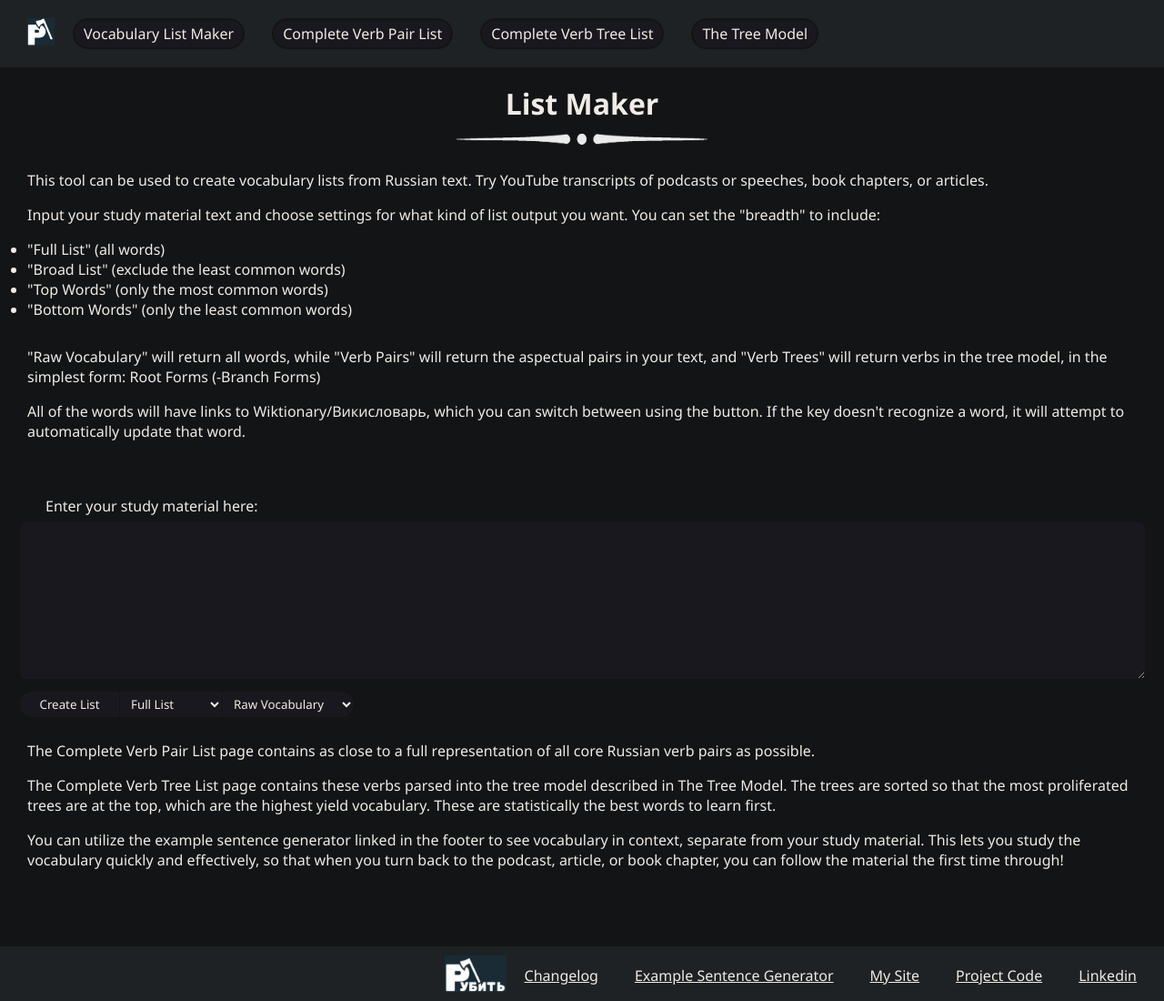
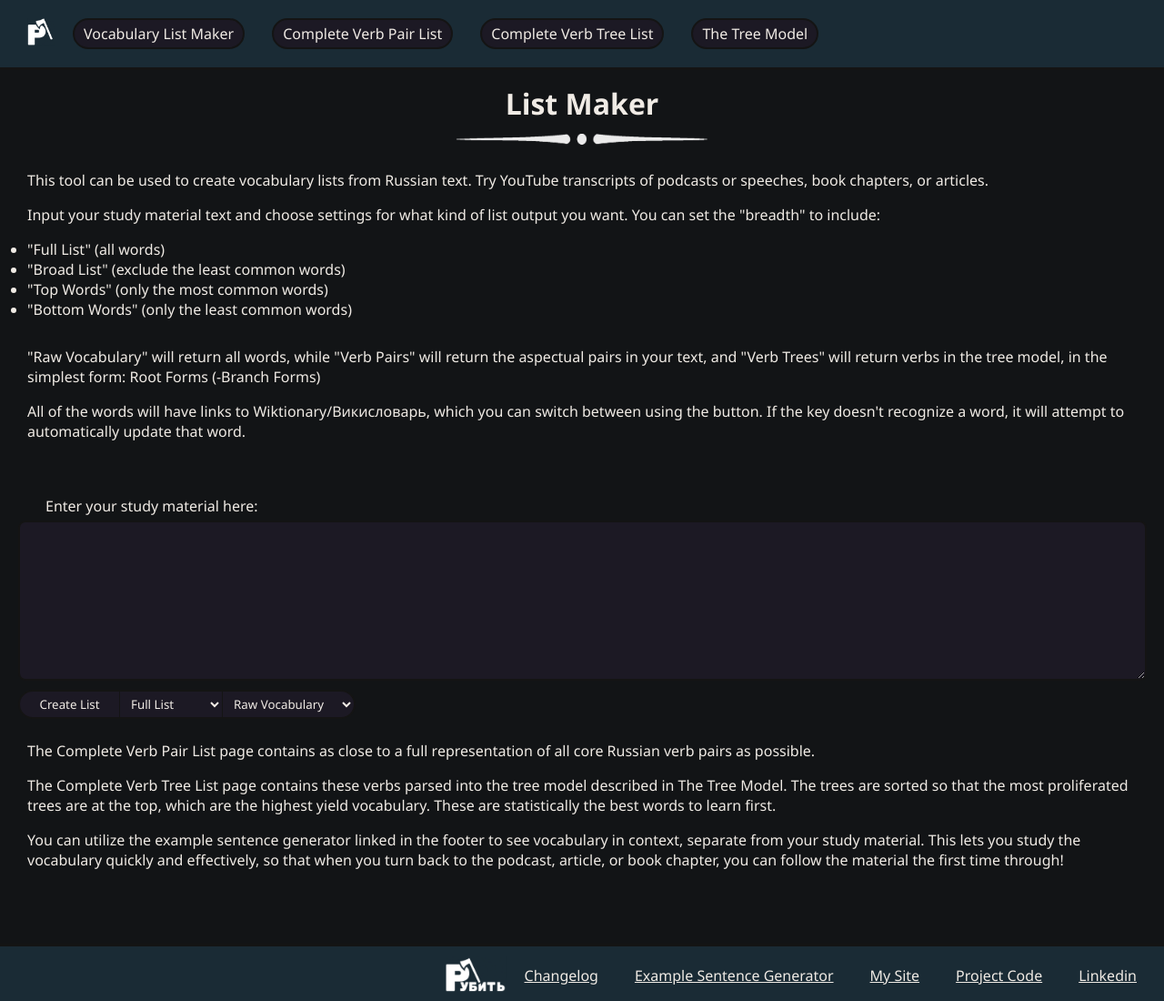
Before and after one commit to Noah3141/RussianVocabularyLister, a Flask app: page /rubit in a window 1280 px wide. Shown: the whole page at 91% size. Run offline with Flask 2, Linux system fonts and the light colour scheme; some libraries are stand-ins or nearby versions.

Commit message:
Add files via upload

```diff
--- a/static/color-palette.css
+++ b/static/color-palette.css
@@ -1,8 +1,8 @@
 :root {
     --Background-Default: #121416;
-  --Background-Fronted: #1e2224;
+    --Background-Fronted: #1a2b35;
     --Dark-Outline: rgb(20, 20, 20);
-  --Element-Default: #1a181f;
+    --Element-Default: #1c1924;
     --Element-Highlight: #1f1c25;
     --Color-Base: #ee7606;
     --Color-Highlight: rgb(255, 127, 42);
```
Lines whose indentation alone changed are shown as unchanged.
